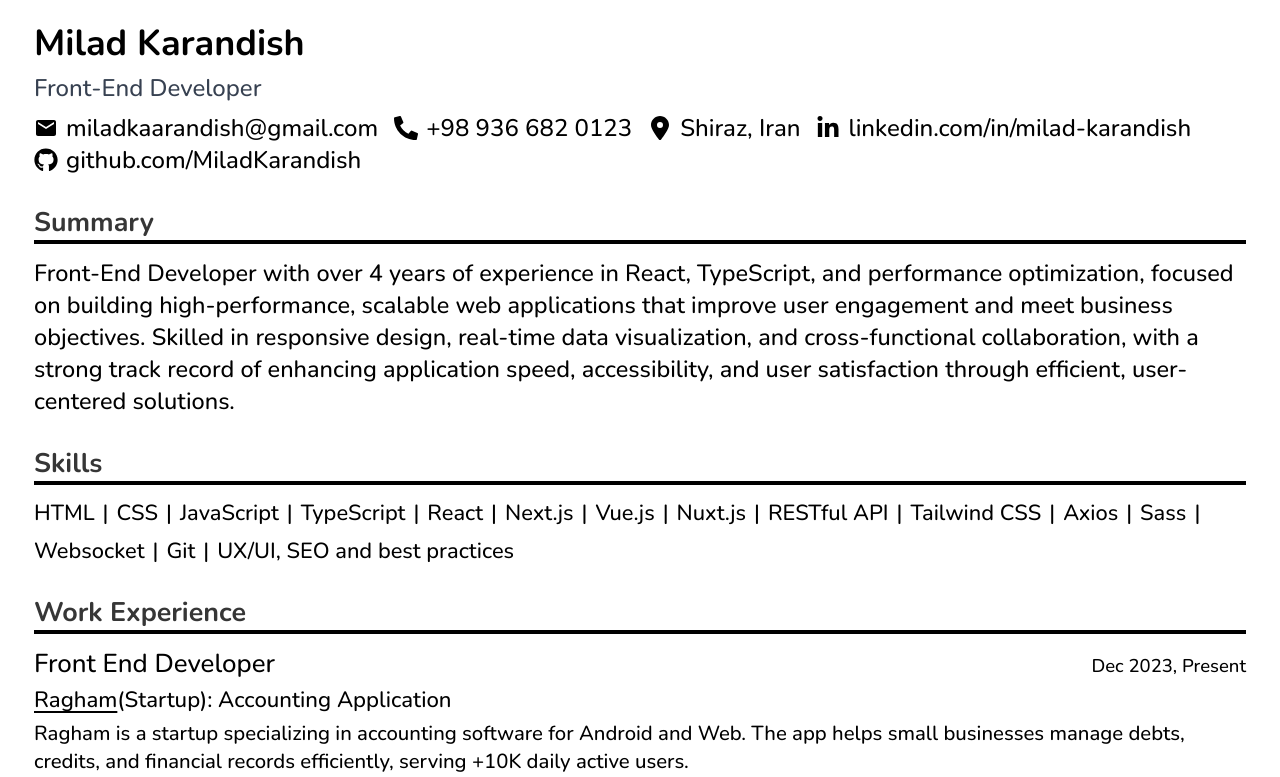
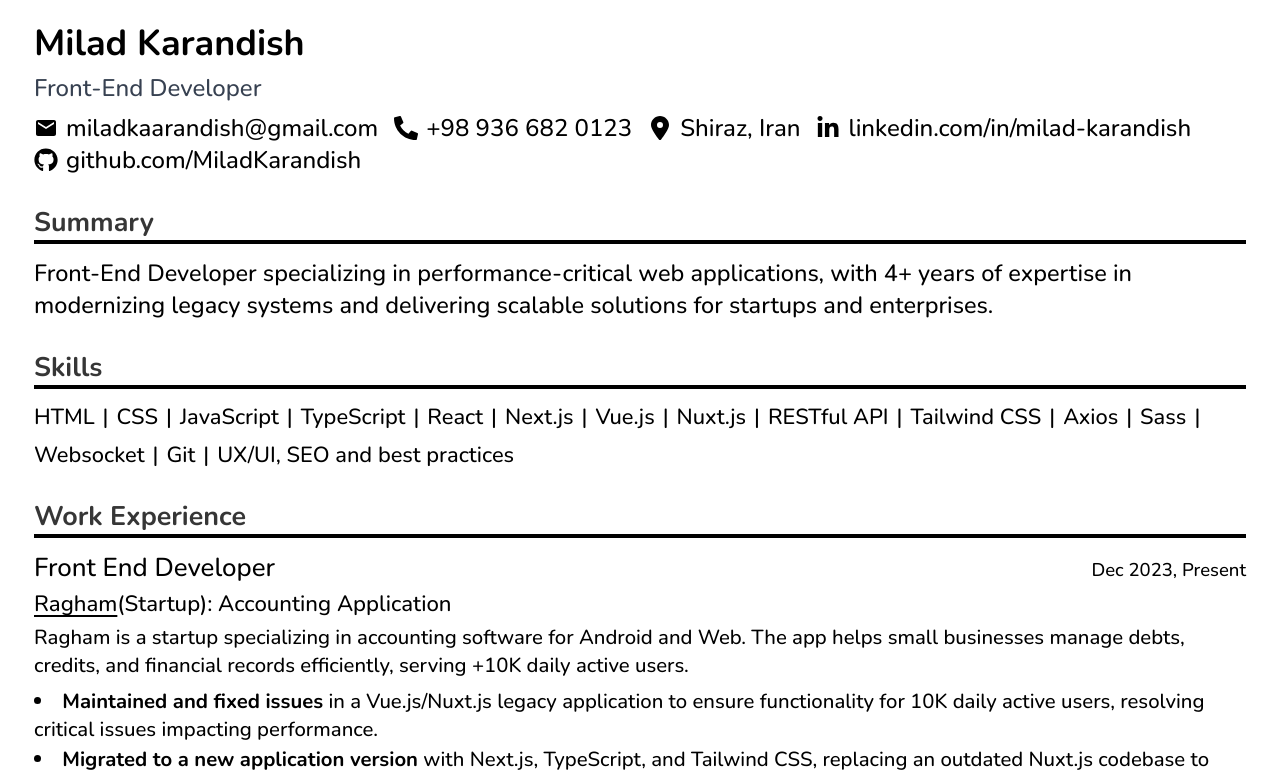
Before and after one commit to MiladKarandish/portfolio-v2, a Next.js app: page /resume in a window 1280 px wide. Shown: the top 777 px of the page. Built offline with nearby package versions, Linux system fonts and the light colour scheme.

Commit message:
fix: summary imrpoved

```diff
--- a/src/app/resume/page.tsx
+++ b/src/app/resume/page.tsx
@@ -29,11 +29,8 @@ const Resume = () => {
       <section className={`summary`}>
         <h2>Summary</h2>
         <p>
-          Front-End Developer with over 4 years of experience in React, TypeScript, and performance optimization,
-          focused on building high-performance, scalable web applications that improve user engagement and meet business
-          objectives. Skilled in responsive design, real-time data visualization, and cross-functional collaboration,
-          with a strong track record of enhancing application speed, accessibility, and user satisfaction through
-          efficient, user-centered solutions.
+          Front-End Developer specializing in performance-critical web applications, with 4+ years of expertise in
+          modernizing legacy systems and delivering scalable solutions for startups and enterprises.
         </p>
       </section>
 
```
